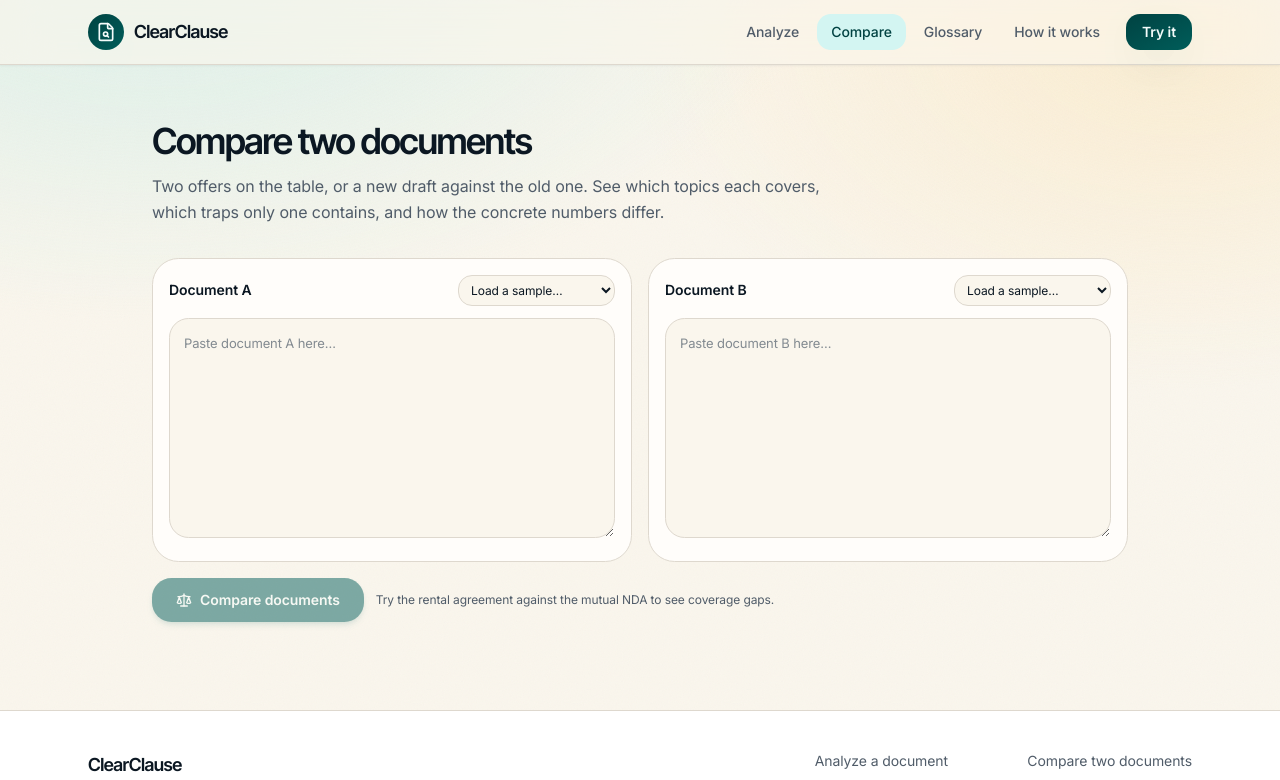
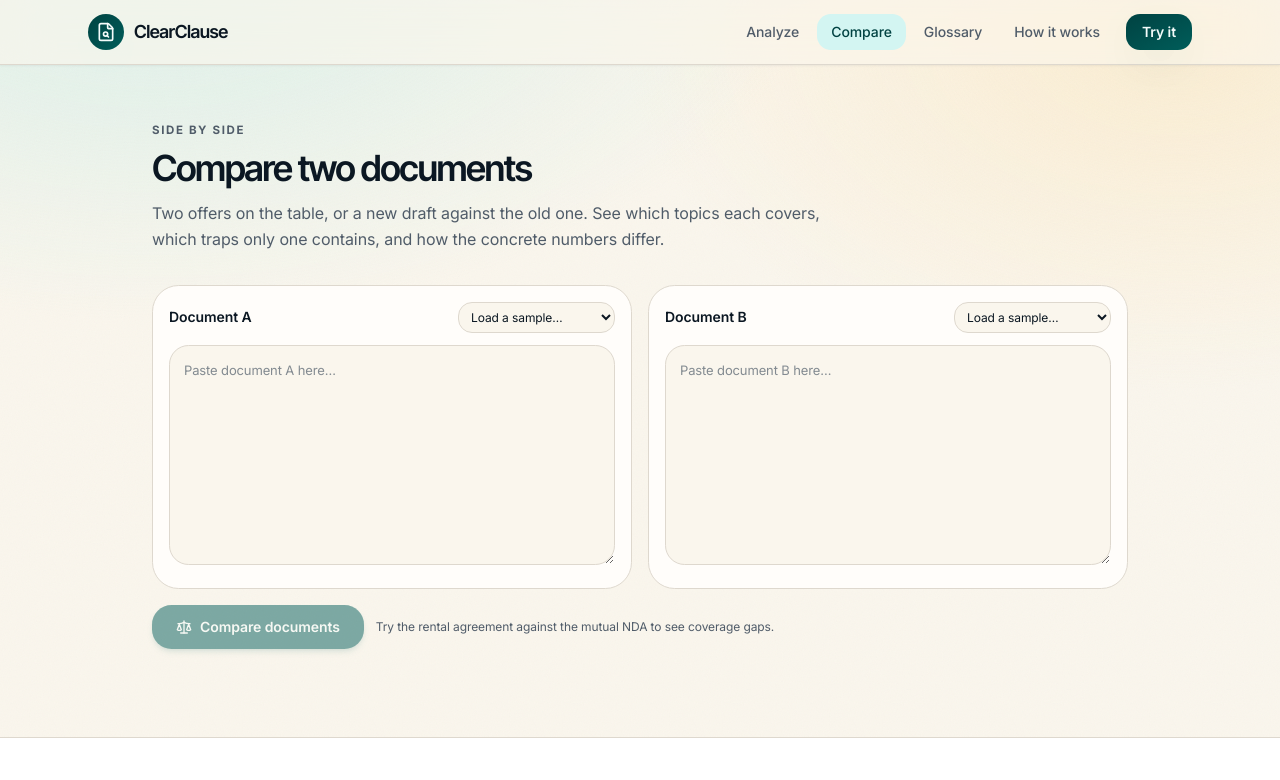
Before and after one commit to rushii23-dev/PW-Exclusive, a Next.js app: page /compare in a window 1280 px wide. Shown: the top 780 px of the page. Built offline with nearby package versions, Linux system fonts and the light colour scheme.

Commit message:
style(compare): label the page with an eyebrow

```diff
--- a/src/app/compare/page.tsx
+++ b/src/app/compare/page.tsx
@@ -12,7 +12,10 @@ export default function ComparePage() {
   return (
     <div className="mx-auto max-w-5xl px-4 py-10 sm:px-6 sm:py-14">
       <header className="mb-8">
-        <h1 className="text-3xl font-semibold sm:text-4xl">Compare two documents</h1>
+        <p className="eyebrow">Side by side</p>
+        <h1 className="mt-2 text-3xl font-semibold sm:text-4xl">
+          Compare two documents
+        </h1>
         <p className="mt-3 max-w-2xl text-muted-foreground">
           Two offers on the table, or a new draft against the old one. See which
           topics each covers, which traps only one contains, and how the
```
